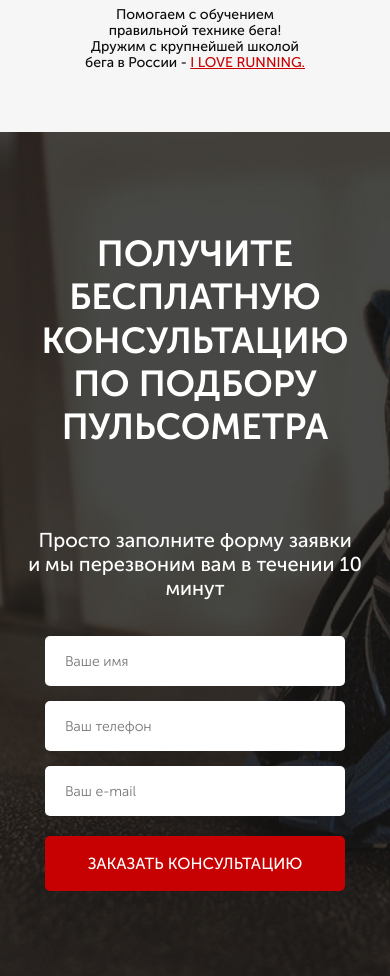
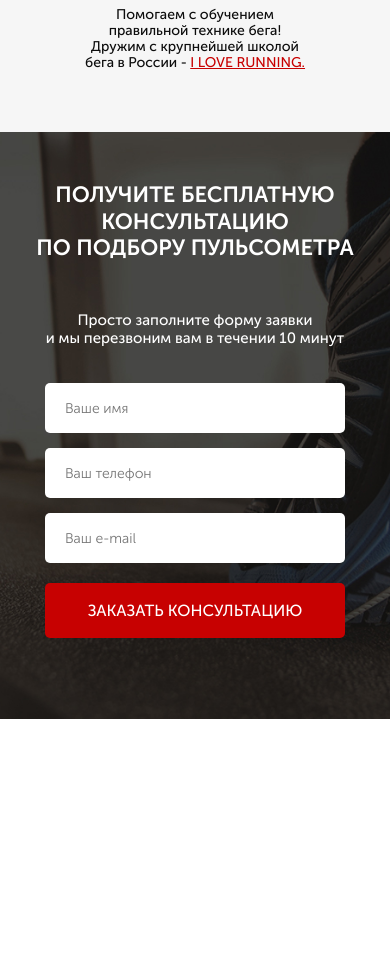
Before and after one commit to deverser/Pulse, a website: page src/index.html in a window 390 px wide. Shown: the part 1384-2360 px from the top of the page. After the commit the page ends 2103 px from the top, so only its background shows below. Drawn offline with Linux system fonts and the light colour scheme.

Commit message:
Ended adaptation of consult block for mobile devices

```diff
--- a/src/sass/blocks/_consultation.scss
+++ b/src/sass/blocks/_consultation.scss
@@ -18,3 +18,21 @@
         }
     }
 }
+
+@media (max-width: 767px) {
+    .consultation {
+        padding: 50px 0;
+        &__descr {
+            margin-top: 50px;
+        }
+    }
+}
+
+@media (max-width: 575px) {
+    .consultation {
+        min-height: 587px;
+        &__descr {
+            font-size: 15px;
+        }
+    }
+}
--- a/src/sass/blocks/_titles.scss
+++ b/src/sass/blocks/_titles.scss
@@ -19,3 +19,11 @@
         }
     }
 }
+
+@media (max-width: 575px) {
+    .title {
+        &_left {
+            font-size: 22px;
+        }
+    }
+}
```
Also changed, not shown: src/css/style.min.css.
